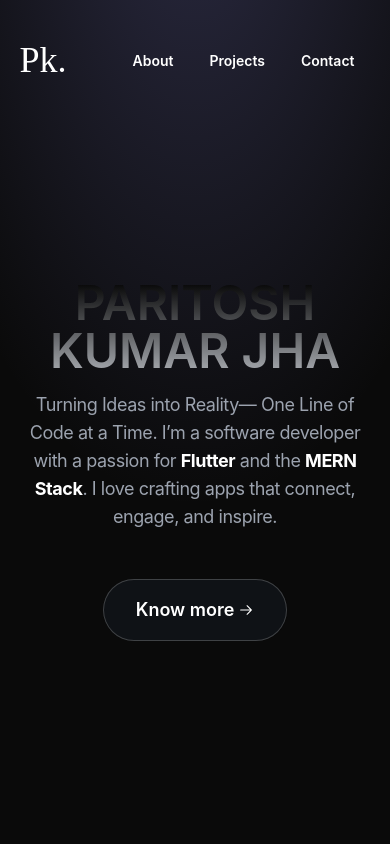
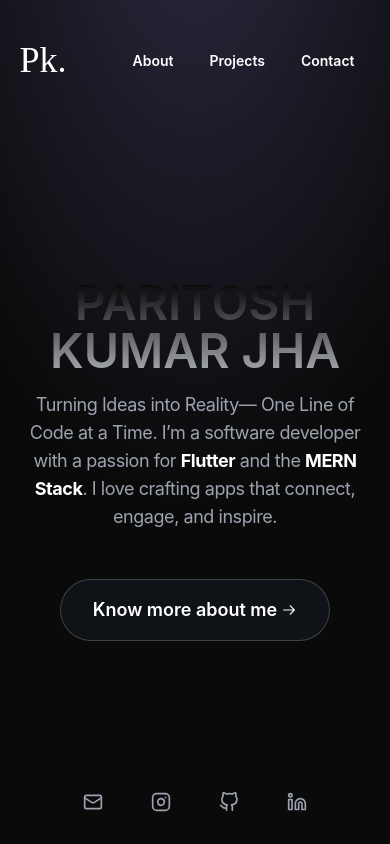
Before and after one commit to paritoshkrjha/PortfolioV3, a React (Vite) app: page / in a window 390 px wide. Built offline with nearby package versions, Linux system fonts and the light colour scheme; a web font is replaced by a local one.

Commit message:
Added social links to home page

```diff
--- a/src/pages/Home/components/SocialLinks.jsx
+++ b/src/pages/Home/components/SocialLinks.jsx
@@ -1,21 +1,25 @@
 import { FiGithub, FiLinkedin, FiInstagram } from 'react-icons/fi'
+import { LuMail } from 'react-icons/lu'
 import { Tooltip } from 'react-tooltip'
+import { motion } from 'framer-motion'
 const SOCIAL_LINKS = [
   {
-    id: 1,
-    icon: <FiInstagram />,
-    url: 'https://twitter.com/seekr_no_seekng?t=cR_qWDiwzoUZOlTxojt1nQ&s=09',
+    icon: <LuMail className="text-xl sm:text-2xl md:text-3xl" />,
+    url: 'mailto:jhaparitosh.542001@gmail.com',
+    tooltip: 'Say hello! 😊',
+  },
+  {
+    icon: <FiInstagram className="text-xl sm:text-2xl md:text-3xl" />,
+    url: 'https://www.instagram.com/paaritoshhh/',
     tooltip: 'Its Good! 😁',
   },
   {
-    id: 2,
-    icon: <FiGithub />,
+    icon: <FiGithub className="text-xl sm:text-2xl md:text-3xl" />,
     url: 'https://github.com/paritoshkrjha',
     tooltip: 'Its Better! 😆',
   },
   {
-    id: 3,
-    icon: <FiLinkedin />,
+    icon: <FiLinkedin className="text-xl sm:text-2xl md:text-3xl" />,
     url: 'https://www.linkedin.com/in/paritoshkrjha',
     tooltip: 'Lets Goo!😍 ',
   },
@@ -23,40 +27,63 @@ const SOCIAL_LINKS = [
 
 function SocialLinks() {
   return (
-    <div>
-      <div className=" flex flex-col justify-center items-center">
-        <ul className="flex gap-4 sm:gap-8">
-          {SOCIAL_LINKS.map((link) => (
     <>
-              <a
+      <motion.div className=" flex flex-col justify-center items-center">
+        <motion.ul
+          variants={{
+            hidden: {
+              opacity: 0,
+            },
+            visible: {
+              y: 0,
+              opacity: 1,
+              transition: {
+                staggerChildren: 0.1,
+              },
+            },
+          }}
+          initial="hidden"
+          animate="visible"
+          className="flex gap-4"
+        >
+          {SOCIAL_LINKS.map((link, index) => (
+            <motion.a
+              variants={{
+                hidden: {
+                  opacity: 0,
+                },
+                visible: {
+                  y: 0,
+                  opacity: 1,
+                },
+              }}
               href={link.url}
               target="__blank"
-                key={link.id}
+              key={index}
               data-tooltip-id="my-tooltip"
               data-tooltip-content={link.tooltip}
-                className="text-gray-400 hover:text-indigo-500 dark:hover:text-indigo-400 cursor-pointer rounded-lg dark:bg-ternary-dark hover:bg-gray-100 shadow-sm p-4 duration-300"
+              className=" hover:bg-[#212131]/60 hover:backdrop-blur-sm hover:rounded-xl text-gray-400 hover:text-white cursor-pointer rounded-lg dark:bg-ternary-dark  shadow-sm p-4 duration-300"
             >
-                <i className="text-xl sm:text-2xl md:text-3xl">{link.icon}</i>
-              </a>
-            </>
+              {link.icon}
+            </motion.a>
           ))}
-        </ul>
-      </div>
+        </motion.ul>
+      </motion.div>
 
       <Tooltip
         id="my-tooltip"
         place="bottom"
         style={{
-          backgroundColor: '#f5f5f5',
+          backgroundColor: '#212131',
           borderColor: '#ffdd35',
           borderRadius: '12',
-          color: '#222',
+          color: '#fff',
           fontSize: '15px',
           fontWeight: 'semibold',
         }}
         effect="shadow"
       />
-    </div>
+    </>
   )
 }
 
--- a/src/pages/Home/index.jsx
+++ b/src/pages/Home/index.jsx
@@ -1,5 +1,6 @@
 import { motion } from 'framer-motion'
 import HeroButton from './components/HeroButton'
+import SocialLinks from './components/SocialLinks'
 
 const SlideInVariants = {
   hidden: {
@@ -14,6 +15,7 @@ const SlideInVariants = {
 
 function HomePage() {
   return (
+    <>
       <motion.div
         variants={{
           hidden: {
@@ -52,17 +54,20 @@ function HomePage() {
           className="mb-12 text-lg tracking-tight text-gray-400 md:text-xl text-center mt-4 "
         >
           <p>
-          Turning Ideas into Reality— One Line of Code at a Time. I’m a software
-          developer with a passion for{' '}
+            Turning Ideas into Reality— One Line of Code at a Time. I’m a
+            software developer with a passion for{' '}
             <span className="font-bold text-white">Flutter</span> and the{' '}
             <span className="font-bold text-white">MERN Stack</span>. I love
             crafting apps that connect, engage, and inspire.
           </p>
         </motion.div>
         <motion.div variants={SlideInVariants}>
-        <HeroButton label={'Know more'} />
+          <HeroButton label={'Know more about me'} />
         </motion.div>
       </motion.div>
+
+      <SocialLinks />
+    </>
   )
 }
 
```
Lines whose indentation alone changed are shown as unchanged.
